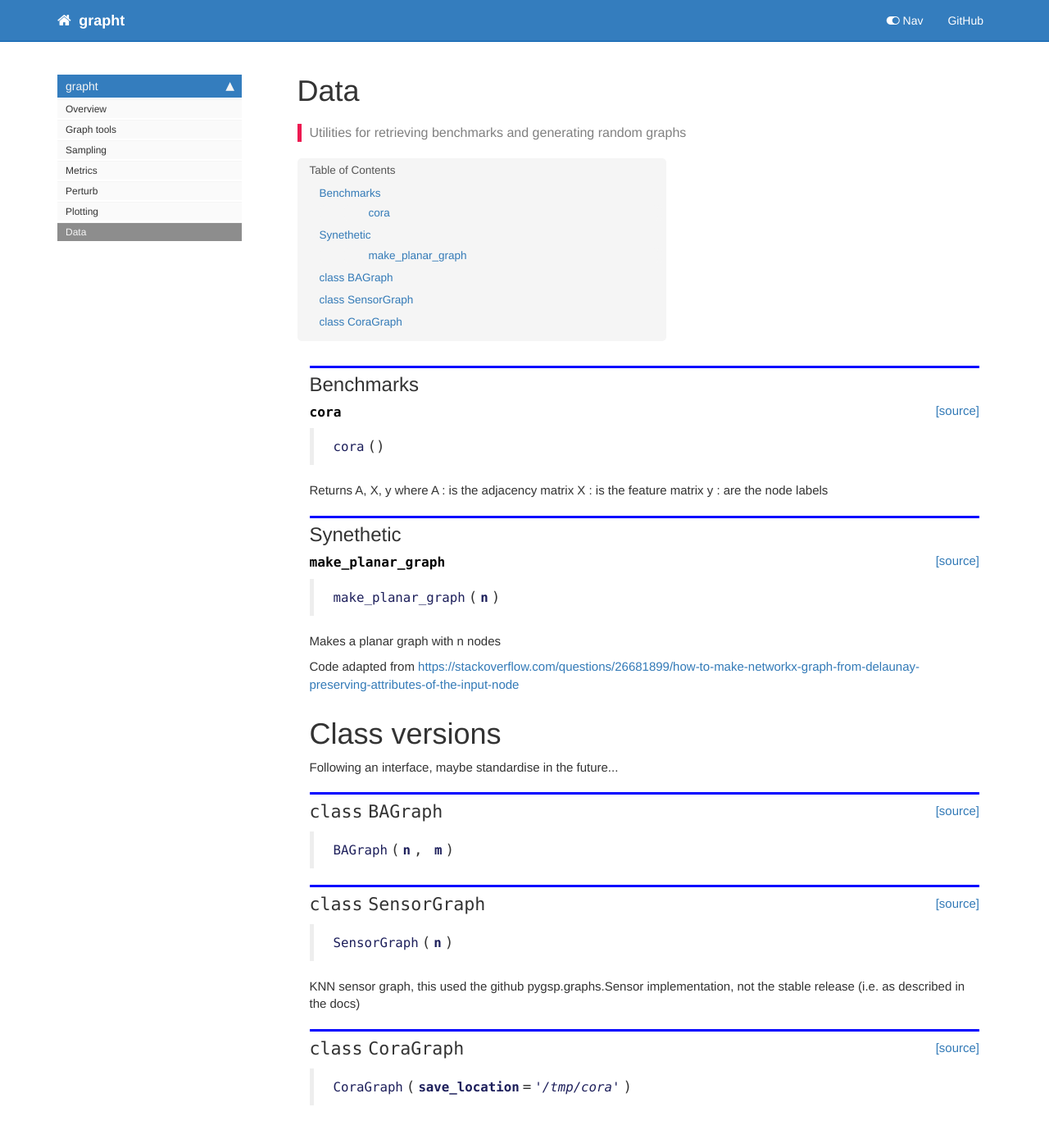
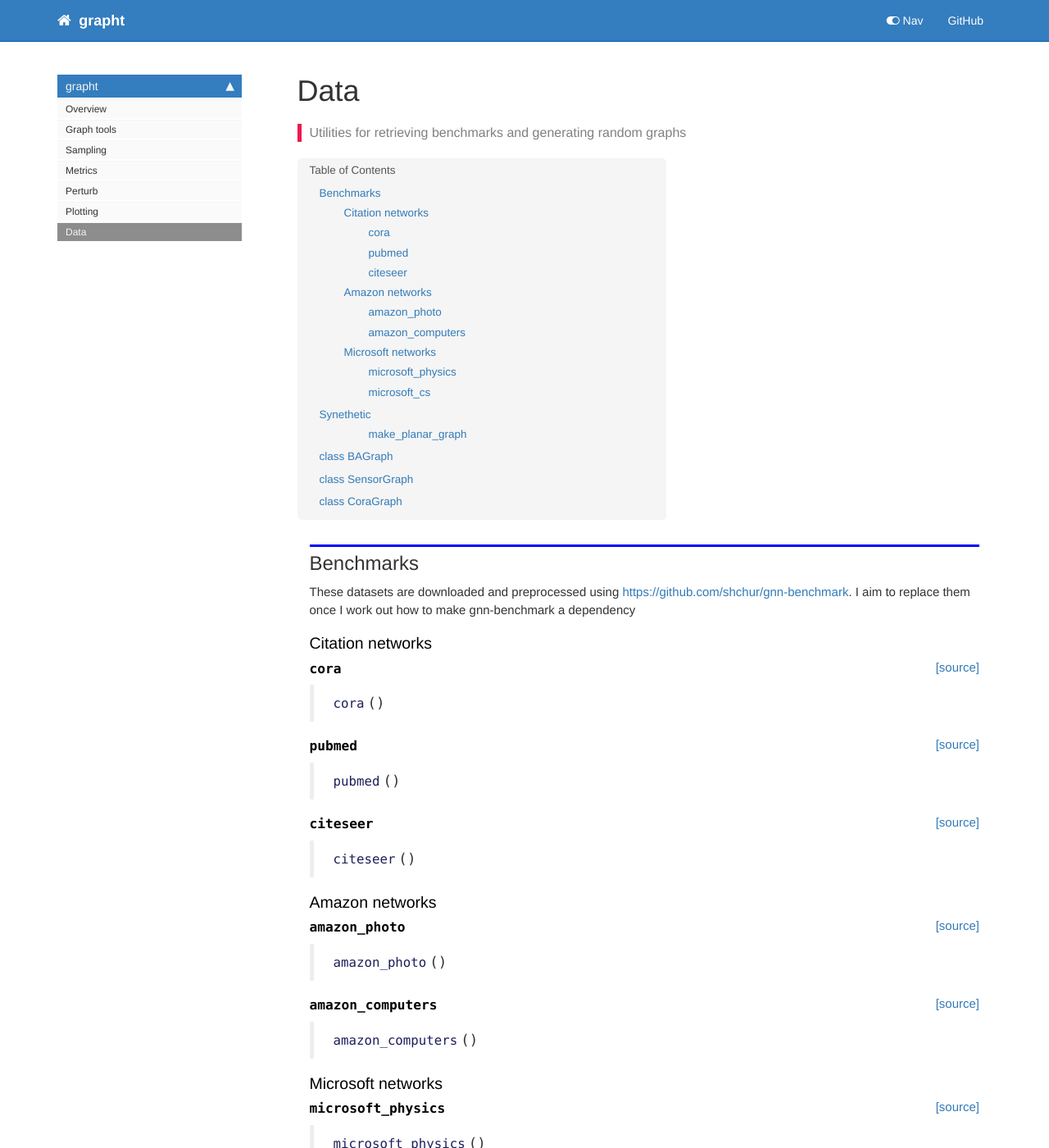
Before and after one commit to henrykenlay/grapht, a Jekyll site: the page built from docs/data.html, in a window 1280 px wide and 1400 px high. Shown: the whole window at 82% size. Built offline with Jekyll 4.4.1, drawn with Linux system fonts in a browser that asks for light colours; nearby versions of some CDN libraries; comment, search, counter and statistics services are not loaded; some of the changed text lies outside the part shown.

Commit message:
added other gnnbench datasets

```diff
--- a/docs/data.html
+++ b/docs/data.html
@@ -27,7 +27,14 @@ summary: "Utilities for retrieving benchmarks and generating random graphs"
 </div>
 <div class="cell border-box-sizing text_cell rendered"><div class="inner_cell">
 <div class="text_cell_render border-box-sizing rendered_html">
-<h2 id="Benchmarks">Benchmarks<a class="anchor-link" href="#Benchmarks">&#182;</a></h2>
+<h2 id="Benchmarks">Benchmarks<a class="anchor-link" href="#Benchmarks">&#182;</a></h2><p>These datasets are downloaded and preprocessed using <a href="https://github.com/shchur/gnn-benchmark">https://github.com/shchur/gnn-benchmark</a>. I aim to replace them once I work out how to make gnn-benchmark a dependency</p>
+
+</div>
+</div>
+</div>
+<div class="cell border-box-sizing text_cell rendered"><div class="inner_cell">
+<div class="text_cell_render border-box-sizing rendered_html">
+<h3 id="Citation-networks">Citation networks<a class="anchor-link" href="#Citation-networks">&#182;</a></h3>
 </div>
 </div>
 </div>
@@ -43,12 +50,8 @@ summary: "Utilities for retrieving benchmarks and generating random graphs"
 
 
 <div class="output_markdown rendered_html output_subarea ">
-<h4 id="cora" class="doc_header"><code>cora</code><a href="https://github.com/HenryKenlay/grapht/tree/master/grapht/data.py#L14" class="source_link" style="float:right">[source]</a></h4><blockquote><p><code>cora</code>()</p>
+<h4 id="cora" class="doc_header"><code>cora</code><a href="https://github.com/HenryKenlay/grapht/tree/master/grapht/data.py#L15" class="source_link" style="float:right">[source]</a></h4><blockquote><p><code>cora</code>()</p>
 </blockquote>
-<p>Returns A, X, y where
-    A : is the adjacency matrix
-    X : is the feature matrix
-    y : are the node labels</p>
 
 </div>
 
@@ -56,6 +59,147 @@ summary: "Utilities for retrieving benchmarks and generating random graphs"
 
 </div>
 </div>
+
+</div>
+<div class="cell border-box-sizing code_cell rendered">
+
+<div class="output_wrapper">
+<div class="output">
+
+<div class="output_area">
+
+
+<div class="output_markdown rendered_html output_subarea ">
+<h4 id="pubmed" class="doc_header"><code>pubmed</code><a href="https://github.com/HenryKenlay/grapht/tree/master/grapht/data.py#L18" class="source_link" style="float:right">[source]</a></h4><blockquote><p><code>pubmed</code>()</p>
+</blockquote>
+
+</div>
+
+</div>
+
+</div>
+</div>
+
+</div>
+<div class="cell border-box-sizing code_cell rendered">
+
+<div class="output_wrapper">
+<div class="output">
+
+<div class="output_area">
+
+
+<div class="output_markdown rendered_html output_subarea ">
+<h4 id="citeseer" class="doc_header"><code>citeseer</code><a href="https://github.com/HenryKenlay/grapht/tree/master/grapht/data.py#L21" class="source_link" style="float:right">[source]</a></h4><blockquote><p><code>citeseer</code>()</p>
+</blockquote>
+
+</div>
+
+</div>
+
+</div>
+</div>
+
+</div>
+<div class="cell border-box-sizing text_cell rendered"><div class="inner_cell">
+<div class="text_cell_render border-box-sizing rendered_html">
+<h3 id="Amazon-networks">Amazon networks<a class="anchor-link" href="#Amazon-networks">&#182;</a></h3>
+</div>
+</div>
+</div>
+<div class="cell border-box-sizing code_cell rendered">
+
+</div>
+<div class="cell border-box-sizing code_cell rendered">
+
+<div class="output_wrapper">
+<div class="output">
+
+<div class="output_area">
+
+
+<div class="output_markdown rendered_html output_subarea ">
+<h4 id="amazon_photo" class="doc_header"><code>amazon_photo</code><a href="https://github.com/HenryKenlay/grapht/tree/master/grapht/data.py#L25" class="source_link" style="float:right">[source]</a></h4><blockquote><p><code>amazon_photo</code>()</p>
+</blockquote>
+
+</div>
+
+</div>
+
+</div>
+</div>
+
+</div>
+<div class="cell border-box-sizing code_cell rendered">
+
+<div class="output_wrapper">
+<div class="output">
+
+<div class="output_area">
+
+
+<div class="output_markdown rendered_html output_subarea ">
+<h4 id="amazon_computers" class="doc_header"><code>amazon_computers</code><a href="https://github.com/HenryKenlay/grapht/tree/master/grapht/data.py#L28" class="source_link" style="float:right">[source]</a></h4><blockquote><p><code>amazon_computers</code>()</p>
+</blockquote>
+
+</div>
+
+</div>
+
+</div>
+</div>
+
+</div>
+<div class="cell border-box-sizing text_cell rendered"><div class="inner_cell">
+<div class="text_cell_render border-box-sizing rendered_html">
+<h3 id="Microsoft-networks">Microsoft networks<a class="anchor-link" href="#Microsoft-networks">&#182;</a></h3>
+</div>
+</div>
+</div>
+<div class="cell border-box-sizing code_cell rendered">
+
+</div>
+<div class="cell border-box-sizing code_cell rendered">
+
+<div class="output_wrapper">
+<div class="output">
+
+<div class="output_area">
+
+
+<div class="output_markdown rendered_html output_subarea ">
+<h4 id="microsoft_physics" class="doc_header"><code>microsoft_physics</code><a href="https://github.com/HenryKenlay/grapht/tree/master/grapht/data.py#L32" class="source_link" style="float:right">[source]</a></h4><blockquote><p><code>microsoft_physics</code>()</p>
+</blockquote>
+
+</div>
+
+</div>
+
+</div>
+</div>
+
+</div>
+<div class="cell border-box-sizing code_cell rendered">
+
+<div class="output_wrapper">
+<div class="output">
+
+<div class="output_area">
+
+
+<div class="output_markdown rendered_html output_subarea ">
+<h4 id="microsoft_cs" class="doc_header"><code>microsoft_cs</code><a href="https://github.com/HenryKenlay/grapht/tree/master/grapht/data.py#L35" class="source_link" style="float:right">[source]</a></h4><blockquote><p><code>microsoft_cs</code>()</p>
+</blockquote>
+
+</div>
+
+</div>
+
+</div>
+</div>
+
+</div>
+<div class="cell border-box-sizing code_cell rendered">
 
 </div>
 <div class="cell border-box-sizing text_cell rendered"><div class="inner_cell">
@@ -76,7 +220,7 @@ summary: "Utilities for retrieving benchmarks and generating random graphs"
 
 
 <div class="output_markdown rendered_html output_subarea ">
-<h4 id="make_planar_graph" class="doc_header"><code>make_planar_graph</code><a href="https://github.com/HenryKenlay/grapht/tree/master/grapht/data.py#L27" class="source_link" style="float:right">[source]</a></h4><blockquote><p><code>make_planar_graph</code>(<strong><code>n</code></strong>)</p>
+<h4 id="make_planar_graph" class="doc_header"><code>make_planar_graph</code><a href="https://github.com/HenryKenlay/grapht/tree/master/grapht/data.py#L46" class="source_link" style="float:right">[source]</a></h4><blockquote><p><code>make_planar_graph</code>(<strong><code>n</code></strong>)</p>
 </blockquote>
 <p>Makes a planar graph with n nodes</p>
 <p>Code adapted from <a href="https://stackoverflow.com/questions/26681899/how-to-make-networkx-graph-from-delaunay-preserving-attributes-of-the-input-node">https://stackoverflow.com/questions/26681899/how-to-make-networkx-graph-from-delaunay-preserving-attributes-of-the-input-node</a></p>
@@ -108,7 +252,7 @@ summary: "Utilities for retrieving benchmarks and generating random graphs"
 
 
 <div class="output_markdown rendered_html output_subarea ">
-<h2 id="BAGraph" class="doc_header"><code>class</code> <code>BAGraph</code><a href="https://github.com/HenryKenlay/grapht/tree/master/grapht/data.py#L48" class="source_link" style="float:right">[source]</a></h2><blockquote><p><code>BAGraph</code>(<strong><code>n</code></strong>, <strong><code>m</code></strong>)</p>
+<h2 id="BAGraph" class="doc_header"><code>class</code> <code>BAGraph</code><a href="https://github.com/HenryKenlay/grapht/tree/master/grapht/data.py#L67" class="source_link" style="float:right">[source]</a></h2><blockquote><p><code>BAGraph</code>(<strong><code>n</code></strong>, <strong><code>m</code></strong>)</p>
 </blockquote>
 
 </div>
@@ -128,7 +272,7 @@ summary: "Utilities for retrieving benchmarks and generating random graphs"
 
 
 <div class="output_markdown rendered_html output_subarea ">
-<h2 id="SensorGraph" class="doc_header"><code>class</code> <code>SensorGraph</code><a href="https://github.com/HenryKenlay/grapht/tree/master/grapht/data.py#L63" class="source_link" style="float:right">[source]</a></h2><blockquote><p><code>SensorGraph</code>(<strong><code>n</code></strong>)</p>
+<h2 id="SensorGraph" class="doc_header"><code>class</code> <code>SensorGraph</code><a href="https://github.com/HenryKenlay/grapht/tree/master/grapht/data.py#L82" class="source_link" style="float:right">[source]</a></h2><blockquote><p><code>SensorGraph</code>(<strong><code>n</code></strong>)</p>
 </blockquote>
 <p>KNN sensor graph, this used the github pygsp.graphs.Sensor implementation, not the stable release (i.e. as described in the docs)</p>
 
@@ -149,7 +293,7 @@ summary: "Utilities for retrieving benchmarks and generating random graphs"
 
 
 <div class="output_markdown rendered_html output_subarea ">
-<h2 id="CoraGraph" class="doc_header"><code>class</code> <code>CoraGraph</code><a href="https://github.com/HenryKenlay/grapht/tree/master/grapht/data.py#L80" class="source_link" style="float:right">[source]</a></h2><blockquote><p><code>CoraGraph</code>(<strong><code>save_location</code></strong>=<em><code>'/tmp/cora'</code></em>)</p>
+<h2 id="CoraGraph" class="doc_header"><code>class</code> <code>CoraGraph</code><a href="https://github.com/HenryKenlay/grapht/tree/master/grapht/data.py#L101" class="source_link" style="float:right">[source]</a></h2><blockquote><p><code>CoraGraph</code>(<strong><code>save_location</code></strong>=<em><code>'/tmp/cora'</code></em>)</p>
 </blockquote>
 
 </div>
```
Also changed, not shown: docs/plotting.html (+28 -7 lines), grapht/_nbdev.py (+7 -0 lines), grapht/data.py (+32 -11 lines), grapht/plotting.py (+13 -2 lines), 15 other files.
